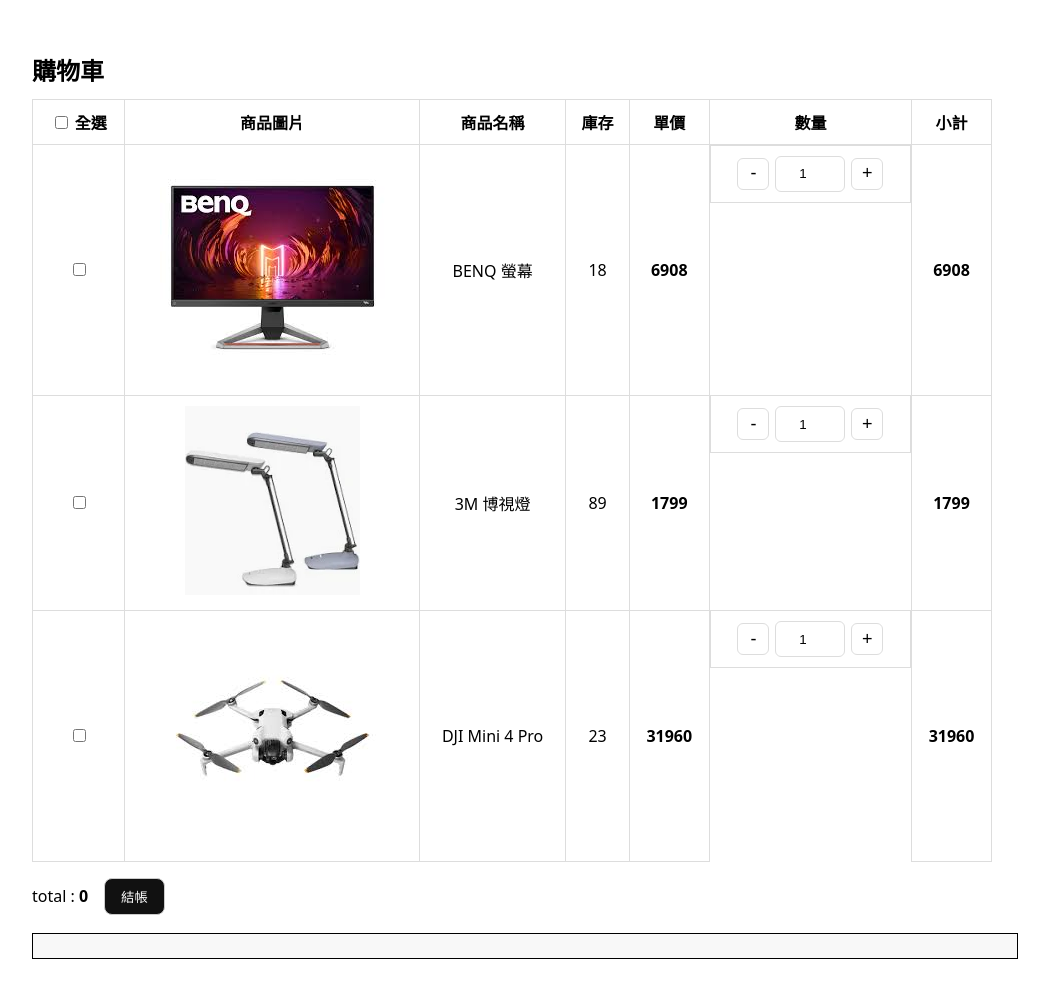
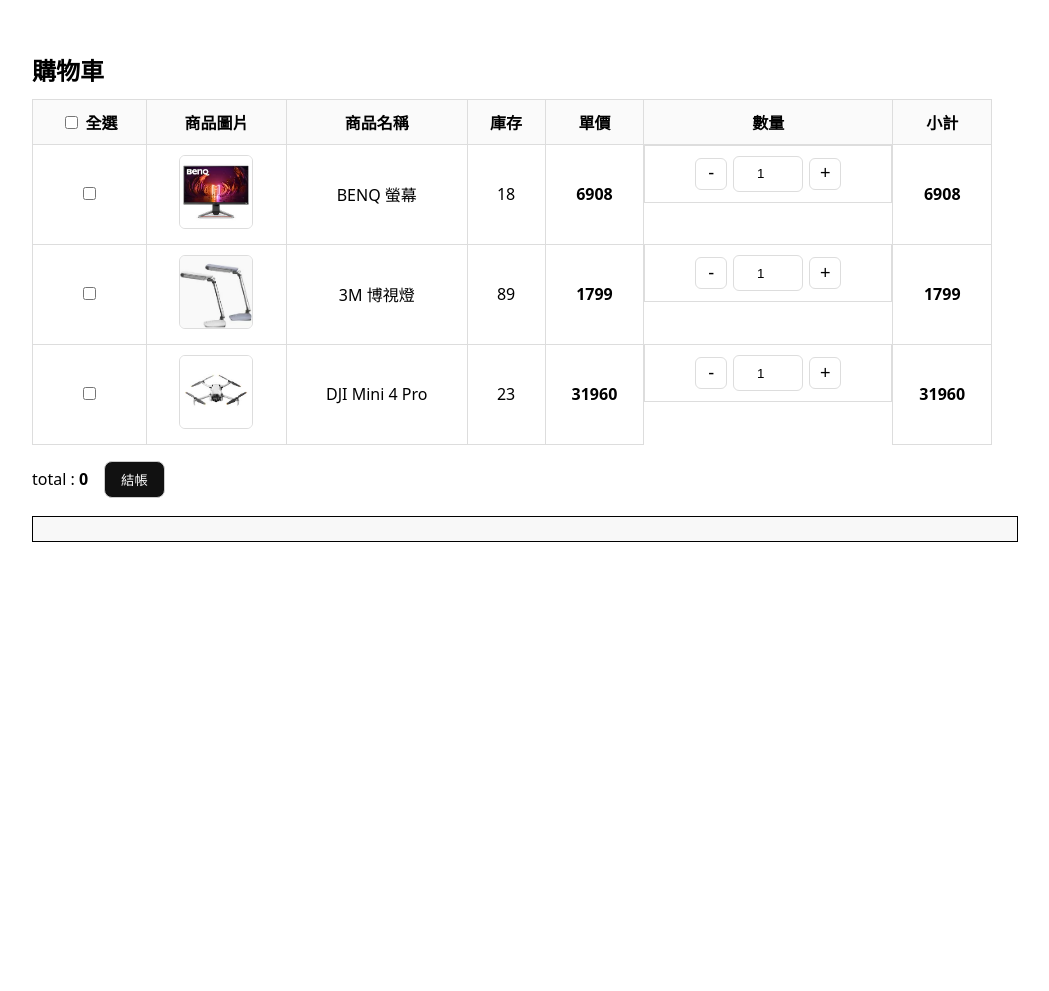
Before and after one commit to wangwang946363/ME2025, a Python web app: template HW5_JAVASCRIPT2/templates/112201523_js_4.html in a window 1280 px wide. Shown: the whole page, without its empty margins (0-1049 px from the left). After the commit the page ends 542 px from the top, so only its background shows below. Run offline with Jinja, Linux system fonts and the light colour scheme; the template is opened without the code that fills it, so the values that code supplies are empty.

Commit message:
修正一些小錯誤

```diff
--- a/HW5_JAVASCRIPT2/static/112201523_js_4.css
+++ b/HW5_JAVASCRIPT2/static/112201523_js_4.css
@@ -27,12 +27,12 @@
     vertical-align: middle;
 }
 
-.card thead th
+.cart thead th
 {
     background: #fafafa;
 }
 
-.card td img
+.cart td img
 {
     width: 72px;
     height: 72px;
--- a/HW5_JAVASCRIPT2/static/112201523_js_4.js
+++ b/HW5_JAVASCRIPT2/static/112201523_js_4.js
@@ -1,7 +1,7 @@
 const table =  document.querySelector(".cart");
 const checkAll = document.getElementById("check_all");
 const totalEl = document.getElementById("total");
-const checkoutBtn = document.getElementById("ckeckout");
+const checkoutBtn = document.getElementById("checkout");
 const result = document.getElementById("result");
 
 const toInt = (v) => parseInt(v, 10) || 0;
@@ -28,7 +28,7 @@
 function updateTotal()
 {
     let total = 0;
-    DocumentFragment.querySelectorAll(".item").forEach((tr) =>
+    document.querySelectorAll(".item").forEach((tr) =>
     {
         const checkbox = tr.querySelector(".check");
         if (checkbox.checked)
@@ -47,8 +47,8 @@
 }
 
 document.querySelectorAll(".item").forEach(updateRowSubtotal);
-updateRowSubtotal();
-syncCheckAll( );
+updateTotal();
+syncCheckAll();
 
 checkAll.addEventListener("change", () =>
 {
@@ -130,7 +130,7 @@
     let lines = [];
     document.querySelectorAll(".item").forEach((tr) =>
     {
-        const checkbox = tr.querySelector("check");
+        const checkbox = tr.querySelector(".check");
         if (!checkbox.checked) return;
 
         const name = tr.querySelector(".name").textContent;
--- a/HW5_JAVASCRIPT2/templates/112201523_js_4.html
+++ b/HW5_JAVASCRIPT2/templates/112201523_js_4.html
@@ -3,8 +3,8 @@
 <head>
     <meta charset="UTF-8">
     <title>購物車</title>
-    <link rel="stylesheet" href = "../static/112201523_js_4.css" />
-    <script src = "../static/112201523_js_4.js" defer></script>
+    <link rel="stylesheet" href="../static/112201523_js_4.css" />
+    <script src="../static/112201523_js_4.js" defer></script>
 </head>
 <body>
     <h2>購物車</h2>
```
